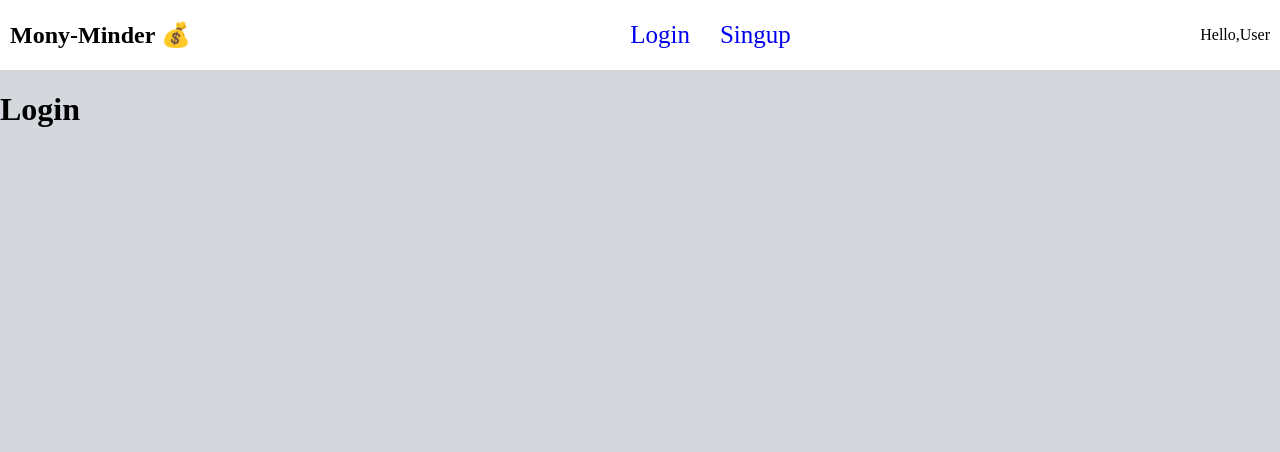
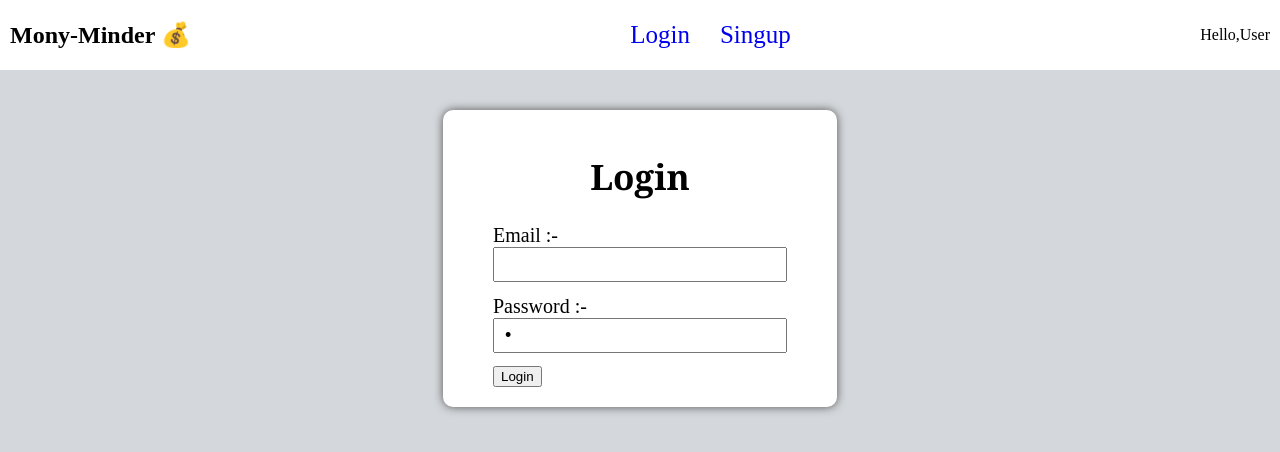
Before and after one commit to shitalwarkhade89/money-minder, a React app in the folder client/: page /login in a window 1280 px wide. Built offline with nearby package versions, Linux system fonts and the light colour scheme.

Commit message:
user's login api integreate and data stored in local storage

```diff
--- a/client/src/components/Login/Login.css
+++ b/client/src/components/Login/Login.css
@@ -0,0 +1,8 @@
+.login-form{
+    width: fit-content;
+    background-color: white;
+   margin: 40px auto;
+   padding:  20px 50px;
+   border-radius: 10px;
+   box-shadow: 0 0 10px 0 rgb(84, 83, 83) ;
+}
--- a/client/src/components/Login/Login.js
+++ b/client/src/components/Login/Login.js
@@ -1,13 +1,62 @@
-import React from "react";
+import React, { useState } from "react";
 import './Login.css';
 import Navbar from "../Navbar/Navbar";
-function Login(){
-    return(
+import axios from "axios";
+function Login() {
+    const [email, setEmail] = useState(" ");
+    const [password, setPassword] = useState(" ");
+
+    const login = async () => {
+
+        const response = await axios.post("/api/v1/logins", {
+            email:email,
+            password:password
+        })
+        alert(response?.data?.message );
+        if(response?.data?.success){
+            localStorage.setItem("user", JSON.stringify(response?.data?.data));
+            window.location.hrf ='/';
+        }
+    }
+    return (
         <>
-        <Navbar/>
-        <div>
-        <h1>Login</h1>
-        </div>
+            <Navbar />
+            <div>
+                <form className="login-form">
+                    <h1 className="text-center">Login</h1>
+                    <div>
+                        <label htmlFor="email" className="label">Email :- </label>
+                        <input
+                            type="text"
+                            placeholder="Enter your email"
+                            id="email"
+                            value={email}
+                            className="input-box"
+                            onChange={(e) => {
+                                setEmail(e.target.value);
+                            }}
+                        />
+                    </div>
+
+                    <div>
+                        <label htmlFor="password" className="label">Password :- </label>
+                        <input
+                            type="password"
+                            placeholder="Enter your password"
+                            id="password"
+                            value={password}
+                            className="input-box"
+                            onChange={(e) => {
+                                setPassword(e.target.value);
+                            }}
+                        />
+                    </div>
+                    <div>
+                        <button type="button" className="login-btn" onClick={login}>Login</button>
+
+                    </div>
+                </form>
+            </div>
         </>
 
     )
--- a/client/src/components/Singup/Singup.css
+++ b/client/src/components/Singup/Singup.css
@@ -8,7 +8,7 @@
    border-radius: 10px;
    box-shadow: 0 0 10px 0 rgb(84, 83, 83) ;
 }
-.singup-heading{
+.text-center{
     text-align: center;
     font-size: 35px;
     font-family: Georgia, 'Times New Roman', Times, serif;
--- a/client/src/components/Singup/Singup.js
+++ b/client/src/components/Singup/Singup.js
@@ -54,7 +54,7 @@ const singup =async()=>{
             <Navbar />
             <div>
                 <form className="singup-form">
-                    <h1 className="singup-heading">Singup</h1>
+                    <h1 className="text-center">Singup</h1>
                     <div>
 
 
```
Also changed, not shown: server/controllers/user.js (+22 -21 lines).
